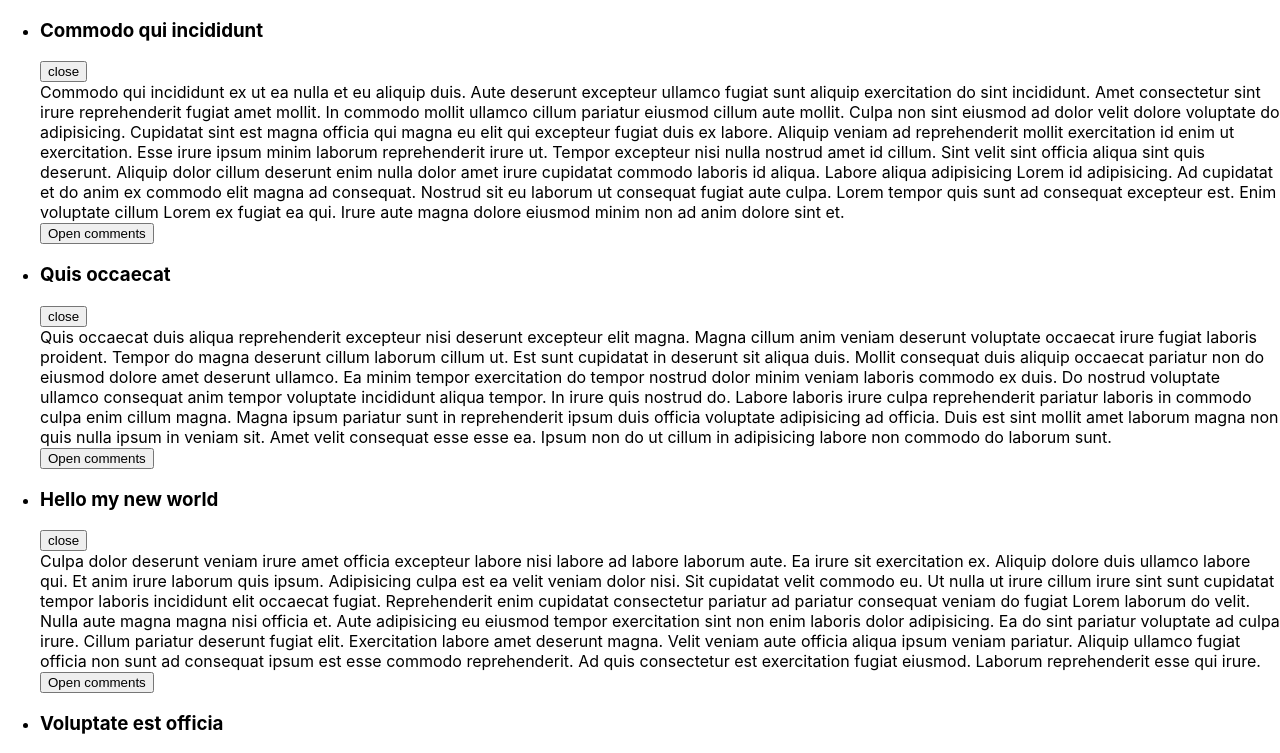
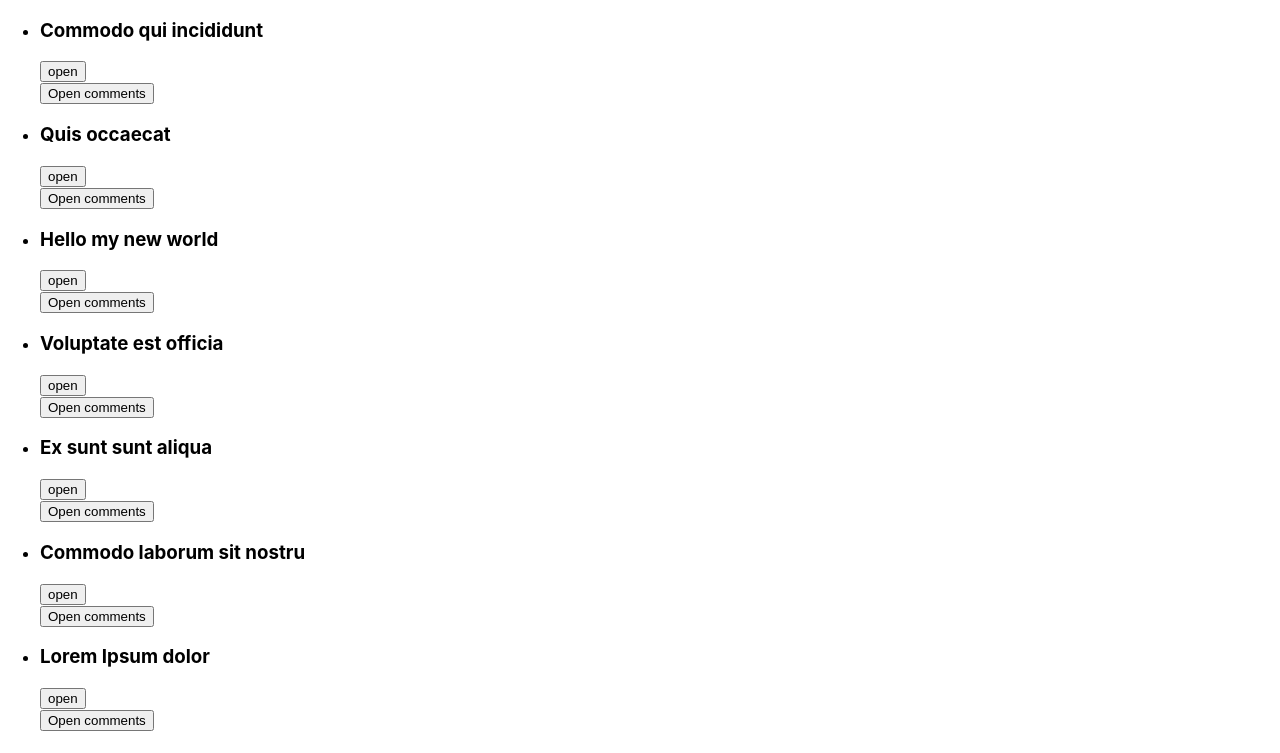
Before and after one commit to SPavelV/base-react, a React (Create React App) app: page / in a window 1280 px wide. Shown: the top 753 px of the page. Built offline with nearby package versions, Linux system fonts and the light colour scheme.

Commit message:
add decorators

```diff
--- a/src/App.js
+++ b/src/App.js
@@ -1,5 +1,5 @@
 import React, { Component } from 'react';
-import ArticleList from './ArticleList'
+import ArticleList from './components/ArticleList'
 import {articles,normalizedComments} from "./fixtures";
 
 
--- a/src/Article.js
+++ b/src/components/Article.js
@@ -1,6 +1,8 @@
 import React, {Component} from 'react'
 import PropTypes from 'prop-types'
-export default class Article extends Component {
+import toggleOpen from '../decorators/toogleOpen'
+
+class Article extends Component {
   static propTypes = {
     article: PropTypes.shape({
       id: PropTypes.string.isRequired,
@@ -9,20 +11,12 @@ export default class Article extends Component {
     }).isRequired
   };
 
-  constructor(props) {
-    super(props);
-    this.state = {
-      isOpen: true
-    }
-  }
-
   render() {
-    const {article} = this.props;
-    const {isOpen} = this.state;
+    const {article, isOpen, toggleOpen} = this.props;
     return (
       <div>
         <h3>{article.title}</h3>
-        <button onClick={this.toggleOpen}>
+        <button onClick={toggleOpen}>
          {isOpen ? 'close' : 'open'}
          </button>
         {this.getBody()}
@@ -31,17 +25,14 @@ export default class Article extends Component {
   }
 
   getBody() {
-    if(!this.state.isOpen) return null;
-    const {article} = this.props;
+    const {article,isOpen} = this.props;
+    if(!isOpen) return null;
     return <section>{article.text}</section>
   }
 
-  toggleOpen = () => {
-    this.setState({
-      isOpen: !this.state.isOpen
-    })
-  }
 }
+
+export default toggleOpen(Article);
 
 // export default function Article(props) {
 //   console.log(props);
--- /dev/null
+++ b/src/decorators/toogleOpen.js
@@ -0,0 +1,18 @@
+import React, {Component as ReactComponent} from 'react'
+
+export default (OriginalComponent) => class WrappedComponent extends ReactComponent {
+  state = {
+    isOpen: false
+  };
+
+  render() {
+    return <OriginalComponent {...this.props} {...this.state} toggleOpen = {this.toggleOpen}/>
+  }
+
+  toggleOpen = (ev) => {
+    ev && ev.preventDefault() && ev.preventDefault();
+    this.setState({
+      isOpen: !this.state.isOpen
+    })
+  }
+}
```
Also changed, not shown: src/components/ArticleList.js (renamed from src/ArticleList.js), src/components/Comment.js (renamed from src/Comment.js), src/components/CommentsList.js (renamed from src/CommentsList.js).
